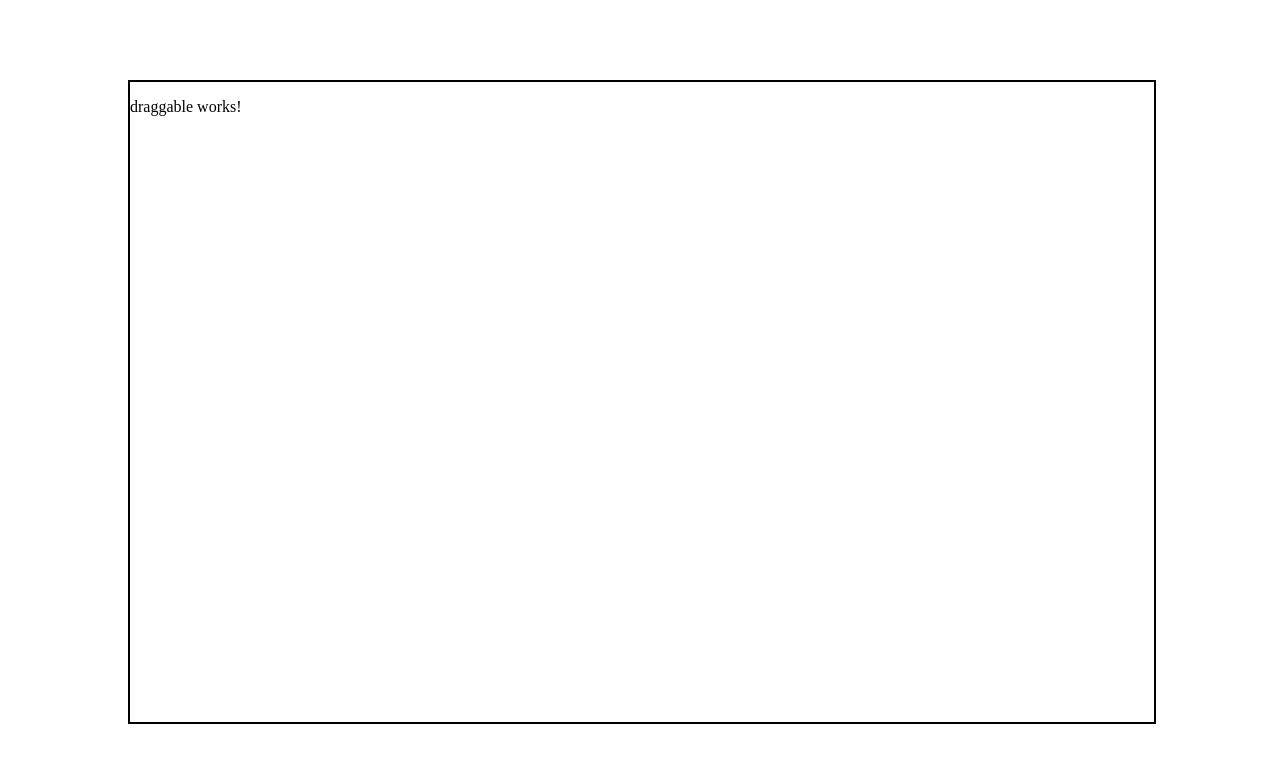
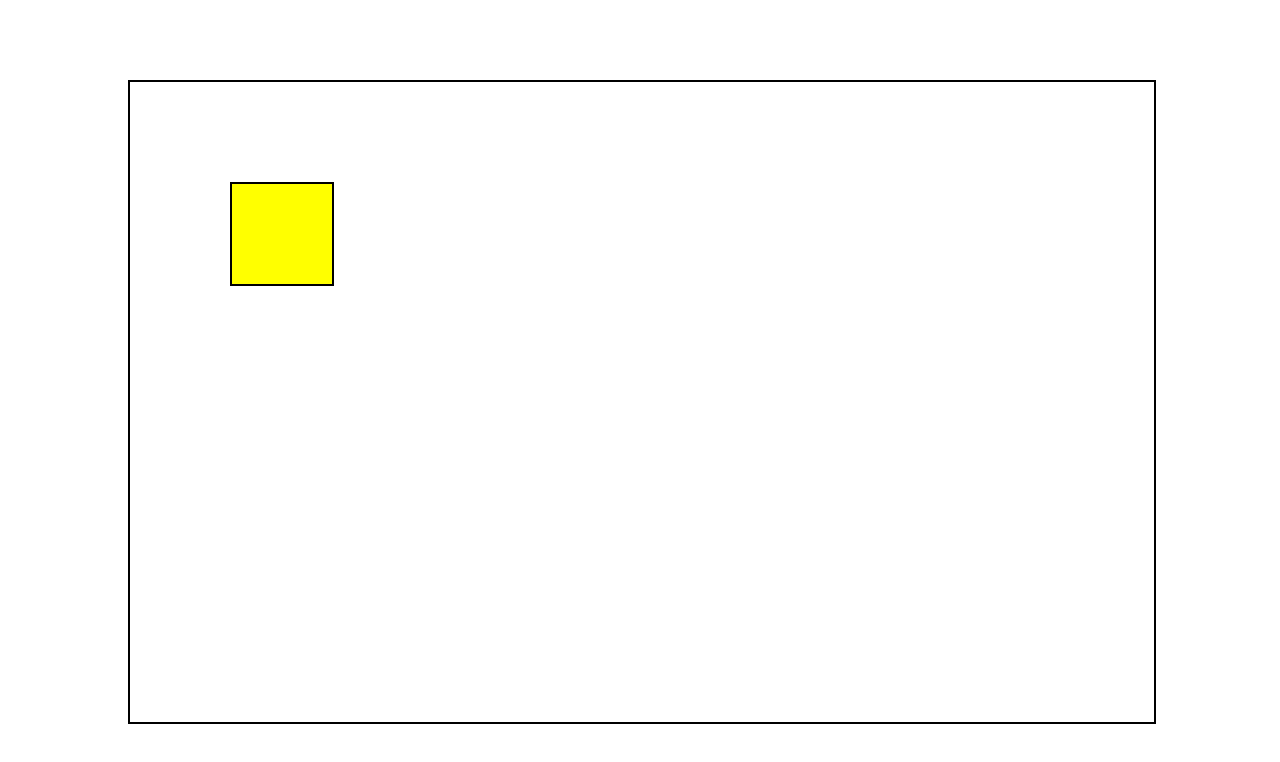
Before and after one commit to jliu716/jl-draggable, an Angular app: page / in a window 1280 px wide. Shown: the top 762 px of the page. Built offline with nearby package versions, Linux system fonts and the light colour scheme.

Commit message:
add a box to draggable

```diff
--- a/src/app/app.component.html
+++ b/src/app/app.component.html
@@ -1,3 +1,9 @@
 <div class="box">
-  <jl-draggable></jl-draggable>
+  <jl-draggable
+    [width]="100"
+    [height]="100"
+    [top]="100"
+    [left]="100"
+    color="yellow"
+  ></jl-draggable>
 </div>
--- a/src/app/draggable/draggable.component.html
+++ b/src/app/draggable/draggable.component.html
@@ -1 +1,7 @@
-<p>draggable works!</p>
+<div
+  class="draggable"
+  [style.width.px]="width"
+  [style.height.px]="height"
+  [style.background]="color"
+  [style.transform]="transform"
+></div>
--- a/src/app/draggable/draggable.component.less
+++ b/src/app/draggable/draggable.component.less
@@ -0,0 +1,3 @@
+.draggable {
+  border: 2px solid black;
+}
--- a/src/app/draggable/draggable.component.ts
+++ b/src/app/draggable/draggable.component.ts
@@ -1,4 +1,4 @@
-import { Component, OnInit } from "@angular/core";
+import { Component, Input, OnInit } from "@angular/core";
 
 @Component({
   selector: "jl-draggable",
@@ -6,6 +6,16 @@ import { Component, OnInit } from "@angular/core";
   styleUrls: ["./draggable.component.less"],
 })
 export class DraggableComponent implements OnInit {
+  @Input("width") width: number = 50;
+  @Input("height") height: number = 50;
+  @Input("left") left: number = 0;
+  @Input("top") top: number = 0;
+  @Input("color") color: string = "";
+
+  get transform() {
+    return "translate3d(" + this.left + "px," + this.top + "px," + "0px)";
+  }
+
   constructor() {}
 
   ngOnInit() {}
```
